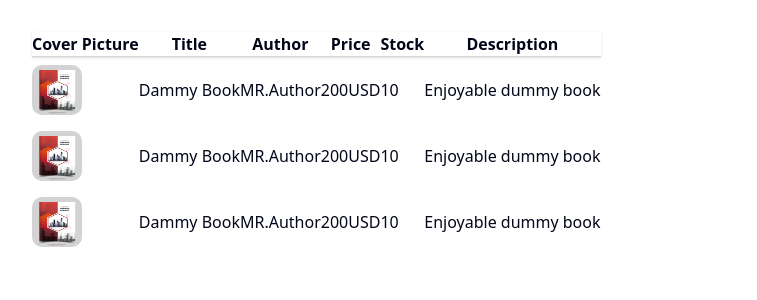
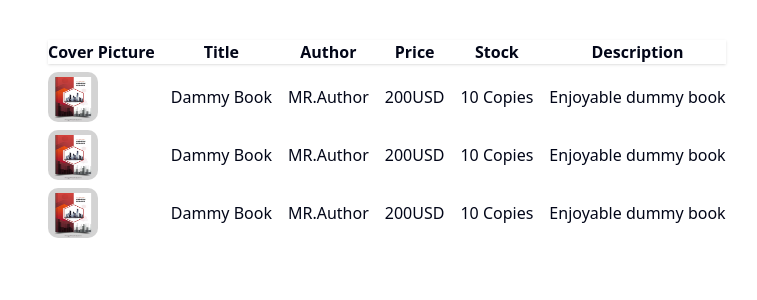
Before and after one commit to segnitsega/bookstore-app, a React (Vite) app: page / in a window 1280 px wide. Shown: the top 300 px of the page, without its empty margins (0-757 px from the left). Built offline with nearby package versions, Linux system fonts and the light colour scheme.

Commit message:
adjust table-dashboard styling

```diff
--- a/src/components/table-dashboard.tsx
+++ b/src/components/table-dashboard.tsx
@@ -3,7 +3,7 @@ import book from "../assets/book.avif";
 const TableDashboard = () => {
   return (
     <div>
-      <table className="m-8">
+      <table className="table-auto m-8 border-separate border-spacing-x-4 border-spacing-y-2">
         <tr className="border-b border-gray-300 shadow">
           <th>Cover Picture</th>
           <th>Title</th>
@@ -12,34 +12,34 @@ const TableDashboard = () => {
           <th>Stock</th>
           <th>Description</th>
         </tr>
-        <tr className="">
+        <tr>
           <td>
-            <img src={book} alt="book-cover" className="w-[50px] h-[50px] rounded-lg my-2" />
+            <img src={book} alt="book-cover" className="w-[50px] h-[50px] rounded-lg" />
           </td>
           <td className="">Dammy Book</td>
-          <td className="">MR.Author</td>
+          <td className="">MR.Author </td>
           <td>200USD</td>
-          <td>10</td>
+          <td>10 Copies</td>
           <td>Enjoyable dummy book</td>
         </tr>
         <tr>
           <td>
-            <img src={book} alt="book-cover" className="w-[50px] h-[50px] rounded-lg my-2" />
+            <img src={book} alt="book-cover" className="w-[50px] h-[50px] rounded-lg" />
           </td>
           <td>Dammy Book</td>
           <td>MR.Author</td>
           <td>200USD</td>
-          <td>10</td>
+          <td>10 Copies</td>
           <td>Enjoyable dummy book</td>
         </tr>
         <tr>
           <td>
-            <img src={book} alt="book-cover" className="w-[50px] h-[50px] rounded-lg my-2" />
+            <img src={book} alt="book-cover" className="w-[50px] h-[50px] rounded-lg" />
           </td>
           <td>Dammy Book</td>
           <td>MR.Author</td>
           <td>200USD</td>
-          <td>10</td>
+          <td>10 Copies</td>
           <td>Enjoyable dummy book</td>
         </tr>
       </table>
```
